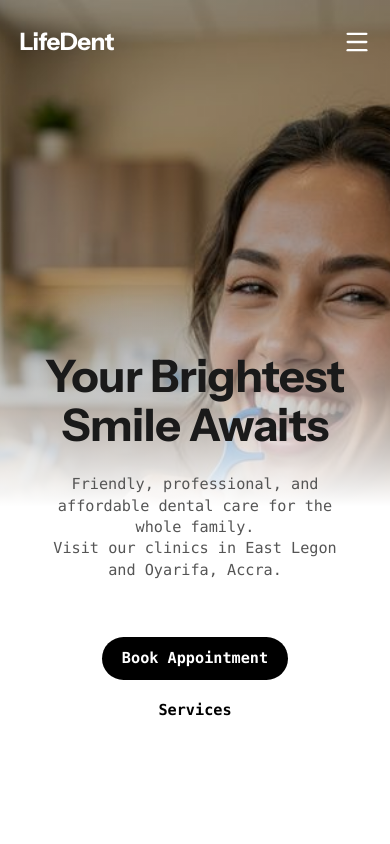
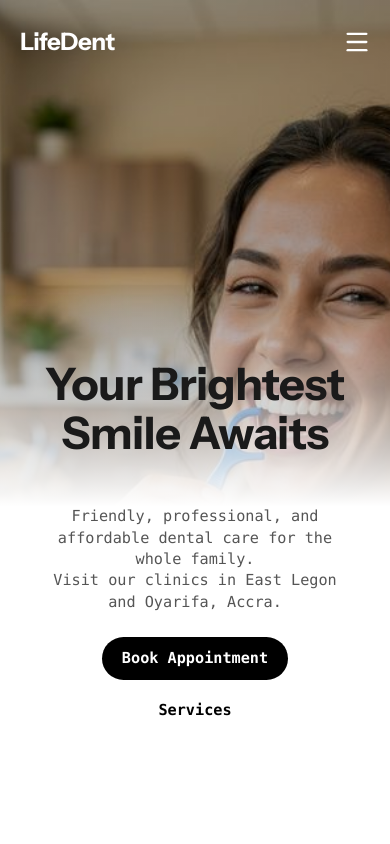
Before and after one commit to darlain71/dentist-site, a React (Vite) app: page /#/ in a window 390 px wide. Shown: the top 844 px of the page. Built offline with nearby package versions, Linux system fonts and the light colour scheme; a web font is replaced by a local one.

Commit message:
style: exactly match hero mobile layout to provided screenshot

```diff
--- a/src/index.css
+++ b/src/index.css
@@ -460,25 +460,31 @@ h6,
   .hero-section {
     padding: 0;
     min-height: 90vh;
-    display: flex;
-    align-items: center;
-    justify-content: center;
   }
 
   .hero-content {
-    margin-top: -4rem; /* Compensate for subtext and buttons to align headline to midpoint */
-    padding: 0 1.5rem;
+    padding-top: 0;
+    padding-bottom: 2rem;
+    padding-left: 1.5rem;
+    padding-right: 1.5rem;
     display: flex;
     flex-direction: column;
-    justify-content: center;
+    justify-content: flex-end;
     align-items: center;
     text-align: center;
+    height: 100%;
+  }
+
+  .hero-subtext {
+    font-size: 0.9rem;
+    line-height: 1.6;
+    max-width: 320px;
+    margin: 1.5rem auto 2rem;
   }
 
   .hero-actions {
     justify-content: center;
     width: 100%;
-    margin-top: 2rem;
   }
 
   .hero-cards {
```
